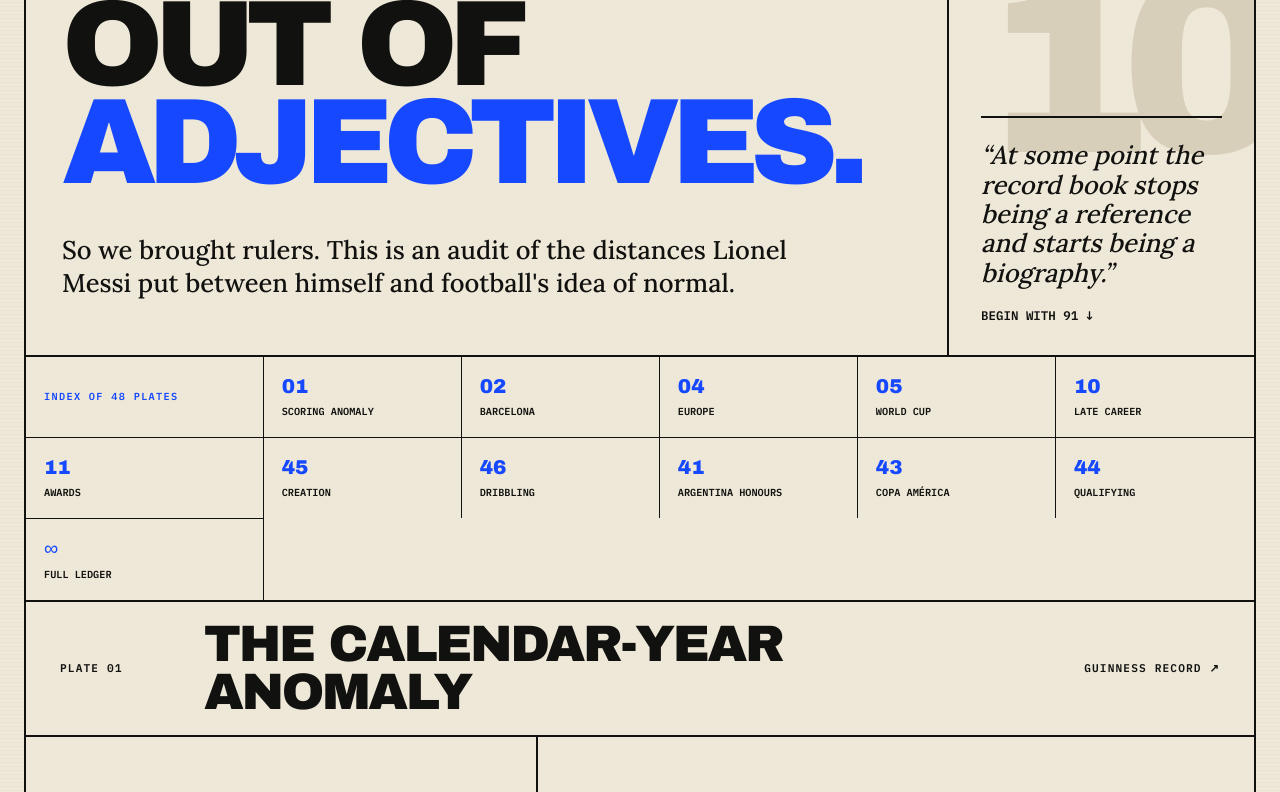
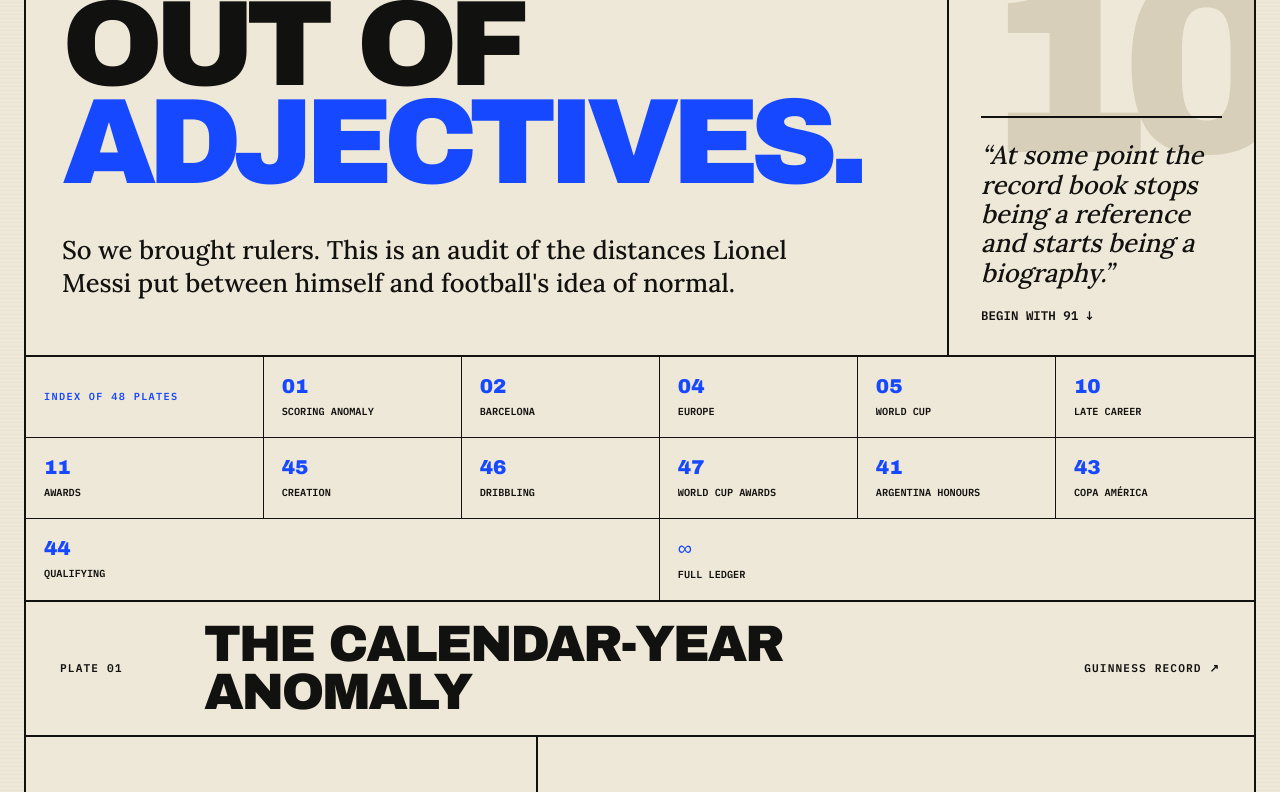
Before and after one commit to ardabbour/the-messi-index, a Next.js app: page / in a window 1280 px wide. Shown: the part 417-1209 px from the top of the page. Built offline with nearby package versions, Linux system fonts and the light colour scheme.

Commit message:
Surface the Golden Ball dossier in the index

```diff
--- a/app/globals.css
+++ b/app/globals.css
@@ -57,6 +57,10 @@
 .evidence-index > :nth-child(n + 7) { border-top: 1px solid var(--ink); }
 .evidence-index b { margin-bottom: 8px; color: var(--blue); font: 400 1.25rem var(--font-display), sans-serif; }
 @media (hover:hover) { .evidence-index > a:hover { background: var(--blue); color: white; } .evidence-index > a:hover b { color: white; } }
+@media (min-width: 901px) {
+  .evidence-index > a:nth-last-child(-n + 2) { grid-column: span 3; }
+  .evidence-index > a:last-child { border-right: 0; }
+}
 
 .plate { border-bottom: 2px solid var(--ink); }
 .plate-heading { min-height: 92px; display: grid; grid-template-columns: 120px 1fr auto; align-items: center; gap: 24px; padding: 18px 34px; border-bottom: 2px solid var(--ink); }
@@ -968,6 +972,7 @@
   .evidence-index > span { grid-column: 1 / -1; min-height: 55px; border-bottom: 1px solid var(--ink); }
   .evidence-index > :nth-child(n + 7) { border-top: 0; }
   .evidence-index > a:nth-child(3n + 1) { border-right: 0; }
+  .evidence-index > a:last-child { grid-column: 1 / -1; border-right: 0; }
   .plate-heading { grid-template-columns: 1fr auto; gap: 8px 16px; padding: 18px 20px; }
   .plate-heading > span { grid-column: 1 / -1; }
   .plate-heading h2 { font-size: 1.85rem; }
--- a/app/page.tsx
+++ b/app/page.tsx
@@ -444,6 +444,7 @@
         <a href="#awards-title"><b>11</b> Awards</a>
         <a href="#career-assists-title"><b>45</b> Creation</a>
         <a href="#dribble-title"><b>46</b> Dribbling</a>
+        <a href="#world-golden-ball-title"><b>47</b> World Cup awards</a>
         <a href="#argentina-honours-title"><b>41</b> Argentina honours</a>
         <a href="#copa-career-title"><b>43</b> Copa América</a>
         <a href="#qualifying-title"><b>44</b> Qualifying</a>
```
Also changed, not shown: 2 other files (tests, documents, lock files or other folders).
